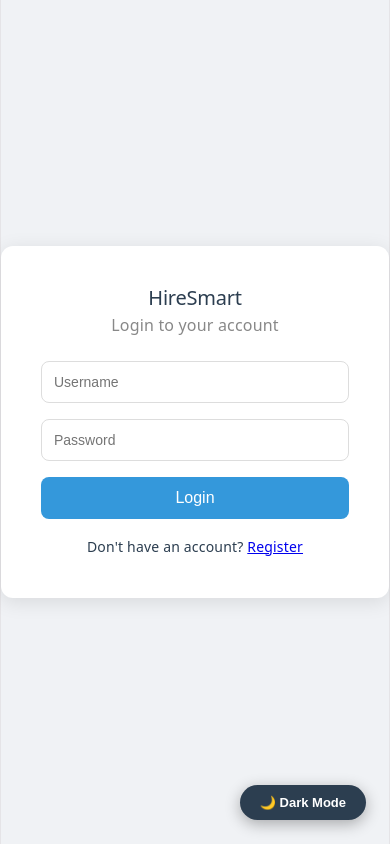
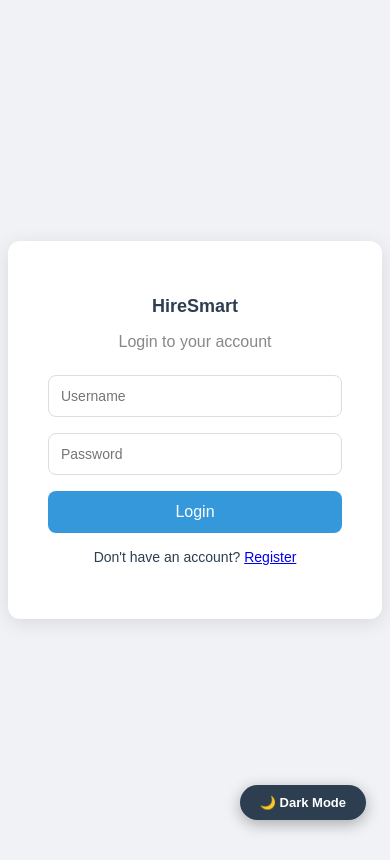
Before and after one commit to hakumbiladennis-png/hiresmart, a React app in the folder frontend/: page / in a window 390 px wide. Built offline with nearby package versions, Linux system fonts and the light colour scheme; the HTML template or start-up script is replaced by a standard one.

Commit message:
Add mobile, tablet and desktop responsiveness

```diff
--- a/frontend/src/index.css
+++ b/frontend/src/index.css
@@ -1,122 +1,19 @@
-:root {
-  --text: #6b6375;
-  --text-h: #08060d;
-  --bg: #fff;
-  --border: #e5e4e7;
-  --code-bg: #f4f3ec;
-  --accent: #aa3bff;
-  --accent-bg: rgba(170, 59, 255, 0.1);
-  --accent-border: rgba(170, 59, 255, 0.5);
-  --social-bg: rgba(244, 243, 236, 0.5);
-  --shadow:
-    rgba(0, 0, 0, 0.1) 0 10px 15px -3px, rgba(0, 0, 0, 0.05) 0 4px 6px -2px;
-
-  --sans: system-ui, 'Segoe UI', Roboto, sans-serif;
-  --heading: system-ui, 'Segoe UI', Roboto, sans-serif;
-  --mono: ui-monospace, Consolas, monospace;
-
-  font: 18px/145% var(--sans);
-  letter-spacing: 0.18px;
-  color-scheme: light dark;
-  color: var(--text);
-  background: var(--bg);
-  font-synthesis: none;
-  text-rendering: optimizeLegibility;
-  -webkit-font-smoothing: antialiased;
-  -moz-osx-font-smoothing: grayscale;
-
-  @media (max-width: 1024px) {
-    font-size: 16px;
-  }
-}
-
-@media (prefers-color-scheme: dark) {
-  :root {
-    --text: #9ca3af;
-    --text-h: #f3f4f6;
-    --bg: #16171d;
-    --border: #2e303a;
-    --code-bg: #1f2028;
-    --accent: #c084fc;
-    --accent-bg: rgba(192, 132, 252, 0.15);
-    --accent-border: rgba(192, 132, 252, 0.5);
-    --social-bg: rgba(47, 48, 58, 0.5);
-    --shadow:
-      rgba(0, 0, 0, 0.4) 0 10px 15px -3px, rgba(0, 0, 0, 0.25) 0 4px 6px -2px;
-  }
-
-  #social .button-icon {
-    filter: invert(1) brightness(2);
-  }
+:ro* {
+    margin: 0;
+    padding: 0;
+    box-sizing: border-box;
 }
 
 body {
-  margin: 0;
-}
-
-#root {
-  width: 1126px;
-  max-width: 100%;
-  margin: 0 auto;
-  text-align: center;
-  border-inline: 1px solid var(--border);
-  min-height: 100svh;
-  display: flex;
-  flex-direction: column;
-  box-sizing: border-box;
-}
-
-h1,
-h2 {
-  font-family: var(--heading);
-  font-weight: 500;
-  color: var(--text-h);
-}
-
-h1 {
-  font-size: 56px;
-  letter-spacing: -1.68px;
-  margin: 32px 0;
-  @media (max-width: 1024px) {
-    font-size: 36px;
-    margin: 20px 0;
-  }
-}
-h2 {
-  font-size: 24px;
-  line-height: 118%;
-  letter-spacing: -0.24px;
-  margin: 0 0 8px;
-  @media (max-width: 1024px) {
-    font-size: 20px;
-  }
-}
-p {
-  margin: 0;
-}
-
-code,
-.counter {
-  font-family: var(--mono);
-  display: inline-flex;
-  border-radius: 4px;
-  color: var(--text-h);
-}
-
-code {
-  font-size: 15px;
-  line-height: 135%;
-  padding: 4px 8px;
-  background: var(--code-bg);
-}
-* {
-    transition: background-color 0.3s ease, color 0.3s ease, border-color 0.3s ease;
+    font-family: Arial, sans-serif;
+    transition: background-color 0.3s ease, color 0.3s ease;
 }
 
 body.dark-mode {
     background-color: #1a1a2e !important;
     color: #eee !important;
 }
+
 body.dark-mode div,
 body.dark-mode header,
 body.dark-mode p,
@@ -130,11 +27,6 @@ body.dark-mode label {
     color: #eee !important;
 }
 
-body.dark-mode [style*="backgroundColor: white"],
-body.dark-mode [style*="background-color: white"] {
-    background-color: #16213e !important;
-}
-
 body.dark-mode input,
 body.dark-mode textarea,
 body.dark-mode select {
@@ -143,6 +35,259 @@ body.dark-mode select {
     border-color: #2a2a6a !important;
 }
 
-body.dark-mode button {
-    filter: brightness(0.9);
+/* ══════════════════════════════════
+   DESKTOP (1024px and above)
+   Default styles — already handled
+   by inline styles in components
+══════════════════════════════════ */
+
+/* ══════════════════════════════════
+   TABLET (768px to 1023px)
+══════════════════════════════════ */
+@media (min-width: 768px) and (max-width: 1023px) {
+
+    /* Reduce max width for tablet */
+    div[style*="maxWidth: '900px'"],
+    div[style*="maxWidth: '1100px'"] {
+        max-width: 100% !important;
+        padding: 0 20px !important;
+    }
+
+    /* Stats row - 3 cards per row on tablet */
+    div[style*="statsRow"] {
+        flex-wrap: wrap !important;
+    }
+
+    div[style*="statCard"] {
+        min-width: calc(33% - 12px) !important;
+        flex: unset !important;
+    }
+
+    /* Applicants layout - stack detail panel below list */
+    div[style*="display: flex"][style*="gap: 24px"][style*="alignItems: flex-start"] {
+        flex-direction: column !important;
+    }
+
+    div[style*="width: 360px"] {
+        width: 100% !important;
+        position: relative !important;
+        top: unset !important;
+    }
+
+    /* Job card actions wrap */
+    div[style*="jobActions"] {
+        flex-wrap: wrap !important;
+    }
+
+    /* Filter box full width */
+    div[style*="minWidth: '260px'"] {
+        min-width: 100% !important;
+    }
+
+    /* Job header top stack */
+    div[style*="jobHeaderTop"] {
+        flex-direction: column !important;
+    }
+
+    /* Apply page form rows */
+    div[style*="display: flex"][style*="gap: 16px"] {
+        flex-wrap: wrap !important;
+    }
+
+    div[style*="display: flex"][style*="gap: 16px"] > div[style*="flex: 1"] {
+        min-width: calc(50% - 8px) !important;
+    }
 }
+
+/* ══════════════════════════════════
+   MOBILE (767px and below)
+══════════════════════════════════ */
+@media (max-width: 767px) {
+
+    /* General container padding */
+    div[style*="maxWidth: '900px'"],
+    div[style*="maxWidth: '1100px'"],
+    div[style*="maxWidth: '800px'"] {
+        max-width: 100% !important;
+        padding: 0 12px !important;
+        margin: 16px auto !important;
+    }
+
+    /* Header - stack logo and buttons */
+    div[style*="padding: '16px 32px'"] {
+        padding: 12px 16px !important;
+        flex-wrap: wrap !important;
+        gap: 8px !important;
+    }
+
+    /* Stats row - 2 cards per row on mobile */
+    div[style*="statsRow"] {
+        flex-wrap: wrap !important;
+        gap: 10px !important;
+    }
+
+    div[style*="statCard"] {
+        min-width: calc(50% - 6px) !important;
+        flex: unset !important;
+        padding: 14px !important;
+    }
+
+    div[style*="statNum"] {
+        font-size: 22px !important;
+    }
+
+    /* Job cards */
+    div[style*="jobCard"] {
+        padding: 14px !important;
+    }
+
+    /* Job actions - wrap all buttons */
+    div[style*="jobActions"] {
+        flex-wrap: wrap !important;
+        gap: 6px !important;
+    }
+
+    div[style*="jobActions"] button {
+        flex: 1 !important;
+        min-width: calc(50% - 4px) !important;
+        text-align: center !important;
+    }
+
+    /* Form rows stack vertically */
+    div[style*="display: flex"][style*="gap: 16px"] {
+        flex-direction: column !important;
+    }
+
+    div[style*="display: flex"][style*="gap: 16px"] > div {
+        width: 100% !important;
+        flex: unset !important;
+    }
+
+    /* Applicants layout - full stack */
+    div[style*="display: flex"][style*="gap: 24px"][style*="alignItems: flex-start"] {
+        flex-direction: column !important;
+    }
+
+    div[style*="width: 360px"] {
+        width: 100% !important;
+        position: relative !important;
+        top: unset !important;
+    }
+
+    /* Filter and bulk bar */
+    div[style*="bulkBar"] {
+        flex-direction: column !important;
+        align-items: flex-start !important;
+    }
+
+    div[style*="bulkRight"] {
+        flex-wrap: wrap !important;
+        width: 100% !important;
+    }
+
+    div[style*="jobHeaderTop"] {
+        flex-direction: column !important;
+        gap: 12px !important;
+    }
+
+    div[style*="minWidth: '260px'"] {
+        min-width: 100% !important;
+        width: 100% !important;
+    }
+
+    /* Pagination */
+    div[style*="pagination"] {
+        flex-wrap: wrap !important;
+        gap: 8px !important;
+        justify-content: center !important;
+    }
+
+    div[style*="pageNumbers"] {
+        flex-wrap: wrap !important;
+        justify-content: center !important;
+    }
+
+    /* Apply page */
+    div[style*="maxWidth: '800px'"] {
+        padding: 0 12px 24px !important;
+    }
+
+    div[style*="card"][style*="width: '420px'"],
+    div[style*="width: '360px'"] {
+        width: 100% !important;
+        padding: 20px !important;
+    }
+
+    /* Buttons full width on small screens */
+    button[style*="width: '100%'"] {
+        width: 100% !important;
+    }
+
+    /* Score breakdown bars */
+    div[style*="scoreBarWrap"] {
+        height: 10px !important;
+    }
+
+    /* Header buttons */
+    div[style*="headerBtns"] {
+        flex-wrap: wrap !important;
+        gap: 6px !important;
+    }
+
+    div[style*="headerBtns"] button {
+        font-size: 12px !important;
+        padding: 6px 10px !important;
+    }
+
+    /* Bias modal */
+    div[style*="modal"][style*="width: '480px'"] {
+        width: 95% !important;
+        padding: 20px !important;
+    }
+
+    /* Login and register cards */
+    div[style*="width: '360px'"] {
+        width: 95% !important;
+    }
+
+    /* Dark mode toggle button */
+    div[style*="bottom: '24px'"] {
+        bottom: 12px !important;
+        right: 12px !important;
+    }
+}
+
+/* ══════════════════════════════════
+   SMALL PHONES (480px and below)
+══════════════════════════════════ */
+@media (max-width: 480px) {
+
+    h2 { font-size: 18px !important; }
+    h3 { font-size: 16px !important; }
+    h4 { font-size: 14px !important; }
+
+    /* Stats - single column on very small screens */
+    div[style*="statCard"] {
+        min-width: 100% !important;
+    }
+
+    /* Action buttons single column */
+    div[style*="jobActions"] button {
+        min-width: 100% !important;
+    }
+
+    /* Score numbers smaller */
+    div[style*="scoreNum"] {
+        font-size: 16px !important;
+    }
+
+    /* Applicant card */
+    div[style*="cardTop"] {
+        flex-direction: column !important;
+        gap: 8px !important;
+    }
+
+    div[style*="scoreBox"] {
+        width: fit-content !important;
+    }
+}
--- a/frontend/src/pages/Dashboard.jsx
+++ b/frontend/src/pages/Dashboard.jsx
@@ -305,10 +305,10 @@ export default function Dashboard() {
 
 const styles = {
     page: { backgroundColor: '#f0f2f5', minHeight: '100vh' },
-    header: { backgroundColor: 'white', padding: '16px 32px', display: 'flex', justifyContent: 'space-between', alignItems: 'center', boxShadow: '0 2px 8px rgba(0,0,0,0.08)' },
+    header: { backgroundColor: 'white', padding: '16px 24px', display: 'flex', justifyContent: 'space-between', alignItems: 'center', boxShadow: '0 2px 8px rgba(0,0,0,0.08)', flexWrap: 'wrap', gap: '8px' },
     logo: { color: '#2c3e50', margin: 0 },
     logoutBtn: { backgroundColor: '#e74c3c', color: 'white', padding: '8px 16px', borderRadius: '8px', border: 'none', cursor: 'pointer' },
-    container: { maxWidth: '900px', margin: '32px auto', padding: '0 24px' },
+    container: { maxWidth: '900px', margin: '32px auto', padding: '0 16px' },
     topBar: { display: 'flex', justifyContent: 'space-between', alignItems: 'center', marginBottom: '16px' },
     sectionTitle: { margin: 0, color: '#2c3e50' },
     newJobBtn: { backgroundColor: '#3498db', color: 'white', padding: '10px 20px', borderRadius: '8px', border: 'none', cursor: 'pointer', fontWeight: '500' },
```
